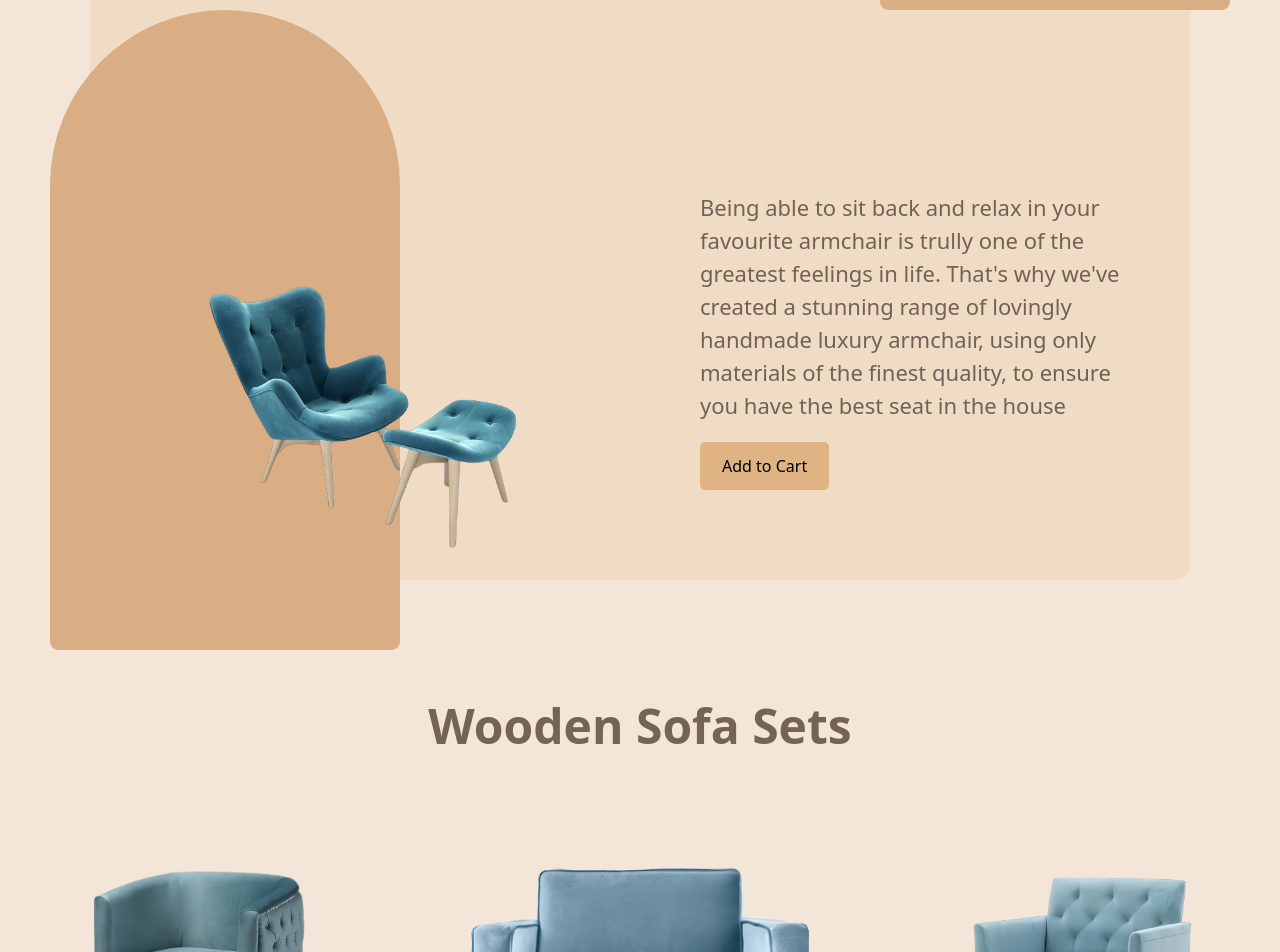
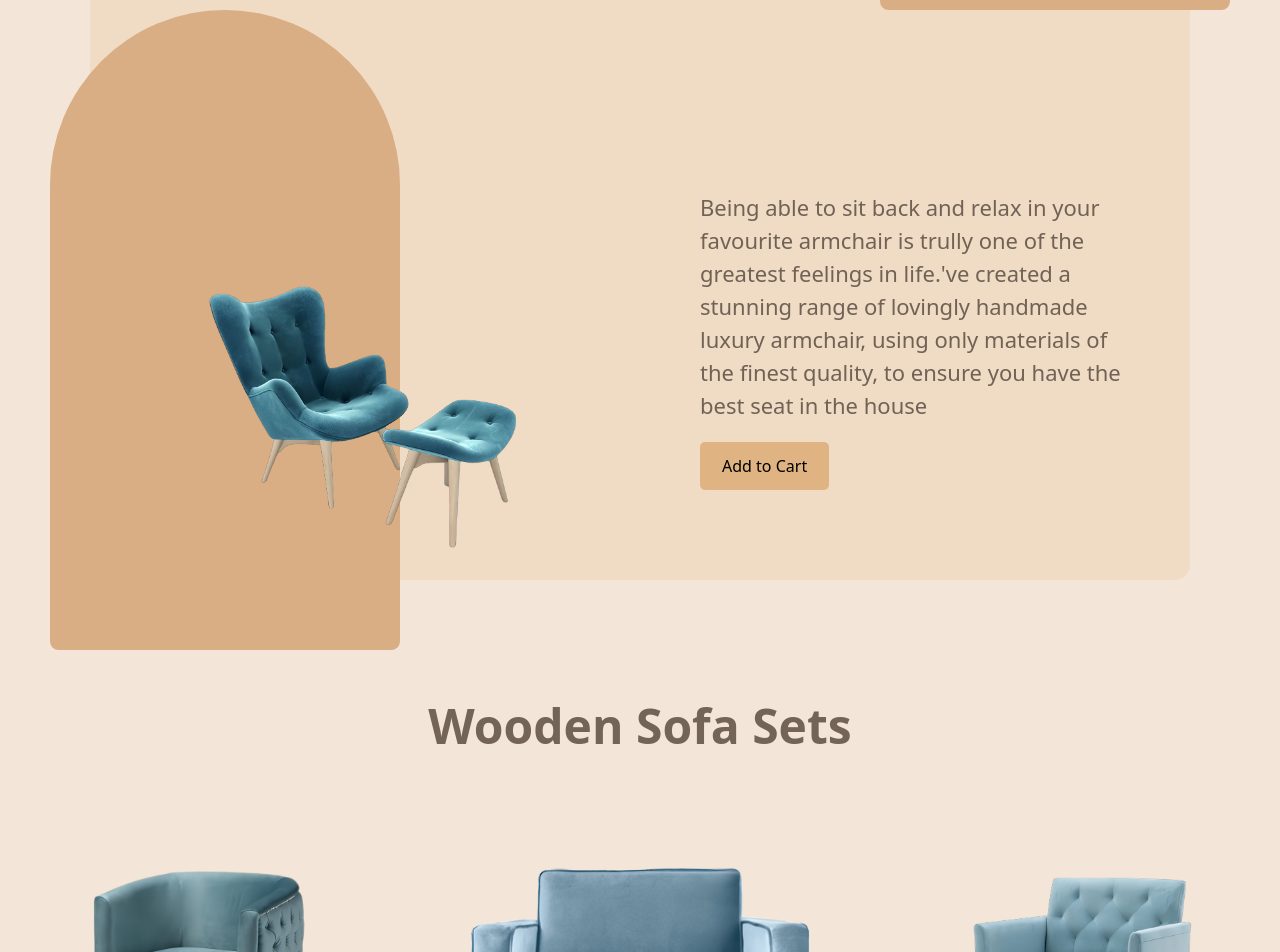
Before and after one commit to jihannkn/Furniture, a React (Vite) app: page / in a window 1280 px wide. Shown: the part 2093-3045 px from the top of the page. Built offline with nearby package versions, Linux system fonts and the light colour scheme.

Commit message:
modified:   src/pages/Section2.jsx

```diff
--- a/src/pages/Section2.jsx
+++ b/src/pages/Section2.jsx
@@ -39,7 +39,7 @@ export default function Section2() {
                     <div className="w-[44%] mb-[50px]">
                         <p className="text-[22px]">
                             Being able to sit back and relax in your favourite armchair is
-                            trully one of the greatest feelings in life. That's why we've
+                            trully one of the greatest feelings in life.'ve
                             created a stunning range of lovingly handmade luxury armchair,
                             using only materials of the finest quality, to ensure you have
                             the best seat in the house
```
